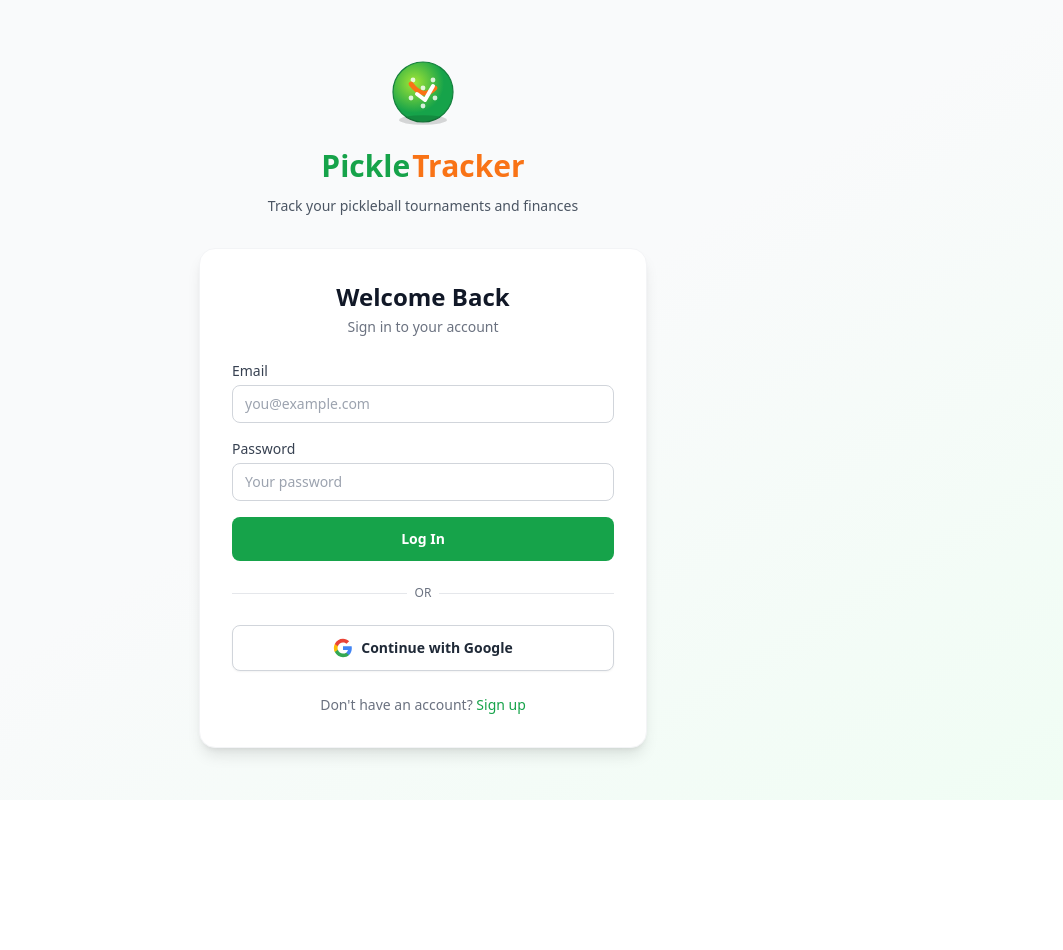
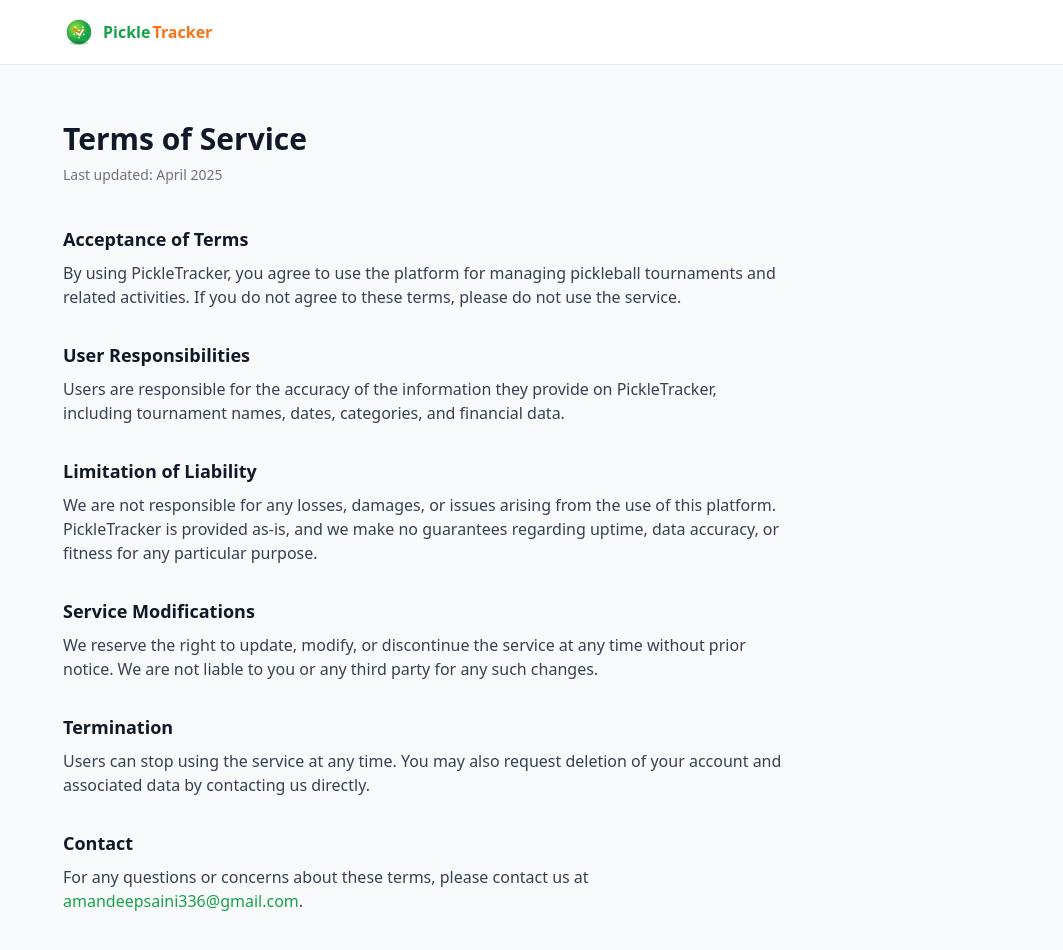
Before and after one commit to Amandeep1998/pickletracker, a React (Vite) app in the folder frontend/: page /terms in a window 1280 px wide. Before the commit this address led to /login. Shown: the top 950 px of the page, without its empty margins (217-1280 px from the left). Before the commit the page ends 800 px from the top, so only its background shows below. Built offline with nearby package versions, Linux system fonts and the light colour scheme; no server answers; the HTML template or start-up script is replaced by a standard one.

Commit message:
Add Terms of Service page at /terms
Co-Authored-By: Claude Sonnet 4.6 <noreply@anthropic.com>

```diff
--- a/frontend/src/App.jsx
+++ b/frontend/src/App.jsx
@@ -8,6 +8,7 @@ import Dashboard from './pages/Dashboard';
 import Tournaments from './pages/Tournaments';
 import Calendar from './pages/Calendar';
 import PrivacyPolicy from './pages/PrivacyPolicy';
+import Terms from './pages/Terms';
 
 export default function App() {
   return (
@@ -17,6 +18,7 @@ export default function App() {
         <Route path="/login" element={<Login />} />
         <Route path="/signup" element={<Signup />} />
         <Route path="/privacy-policy" element={<PrivacyPolicy />} />
+        <Route path="/terms" element={<Terms />} />
 
         {/* Protected routes */}
         <Route element={<PrivateRoute />}>
--- /dev/null
+++ b/frontend/src/pages/Terms.jsx
@@ -0,0 +1,82 @@
+import React from 'react';
+import { Link } from 'react-router-dom';
+
+export default function Terms() {
+  return (
+    <div className="min-h-screen bg-gray-50">
+      {/* Header */}
+      <div className="bg-white border-b border-gray-200">
+        <div className="max-w-3xl mx-auto px-4 sm:px-6 py-4 flex items-center gap-3">
+          <Link to="/login" className="flex items-center gap-2">
+            <img src="/logo.svg" alt="PickleTracker" className="h-8 w-8 object-contain" />
+            <span className="font-bold text-green-600">Pickle</span>
+            <span className="font-bold text-orange-500 -ml-1.5">Tracker</span>
+          </Link>
+        </div>
+      </div>
+
+      {/* Content */}
+      <div className="max-w-3xl mx-auto px-4 sm:px-6 py-10 sm:py-14">
+        <h1 className="text-2xl sm:text-3xl font-bold text-gray-900 mb-2">Terms of Service</h1>
+        <p className="text-sm text-gray-500 mb-10">Last updated: April 2025</p>
+
+        <div className="space-y-8 text-sm sm:text-base text-gray-700 leading-relaxed">
+          <section>
+            <h2 className="text-base sm:text-lg font-semibold text-gray-900 mb-2">Acceptance of Terms</h2>
+            <p>
+              By using PickleTracker, you agree to use the platform for managing pickleball tournaments
+              and related activities. If you do not agree to these terms, please do not use the service.
+            </p>
+          </section>
+
+          <section>
+            <h2 className="text-base sm:text-lg font-semibold text-gray-900 mb-2">User Responsibilities</h2>
+            <p>
+              Users are responsible for the accuracy of the information they provide on PickleTracker,
+              including tournament names, dates, categories, and financial data.
+            </p>
+          </section>
+
+          <section>
+            <h2 className="text-base sm:text-lg font-semibold text-gray-900 mb-2">Limitation of Liability</h2>
+            <p>
+              We are not responsible for any losses, damages, or issues arising from the use of this
+              platform. PickleTracker is provided as-is, and we make no guarantees regarding uptime,
+              data accuracy, or fitness for any particular purpose.
+            </p>
+          </section>
+
+          <section>
+            <h2 className="text-base sm:text-lg font-semibold text-gray-900 mb-2">Service Modifications</h2>
+            <p>
+              We reserve the right to update, modify, or discontinue the service at any time without
+              prior notice. We are not liable to you or any third party for any such changes.
+            </p>
+          </section>
+
+          <section>
+            <h2 className="text-base sm:text-lg font-semibold text-gray-900 mb-2">Termination</h2>
+            <p>
+              Users can stop using the service at any time. You may also request deletion of your
+              account and associated data by contacting us directly.
+            </p>
+          </section>
+
+          <section>
+            <h2 className="text-base sm:text-lg font-semibold text-gray-900 mb-2">Contact</h2>
+            <p>
+              For any questions or concerns about these terms, please contact us at{' '}
+              <a
+                href="mailto:amandeepsaini336@gmail.com"
+                className="text-green-600 hover:underline"
+              >
+                amandeepsaini336@gmail.com
+              </a>
+              .
+            </p>
+          </section>
+        </div>
+      </div>
+    </div>
+  );
+}
```
